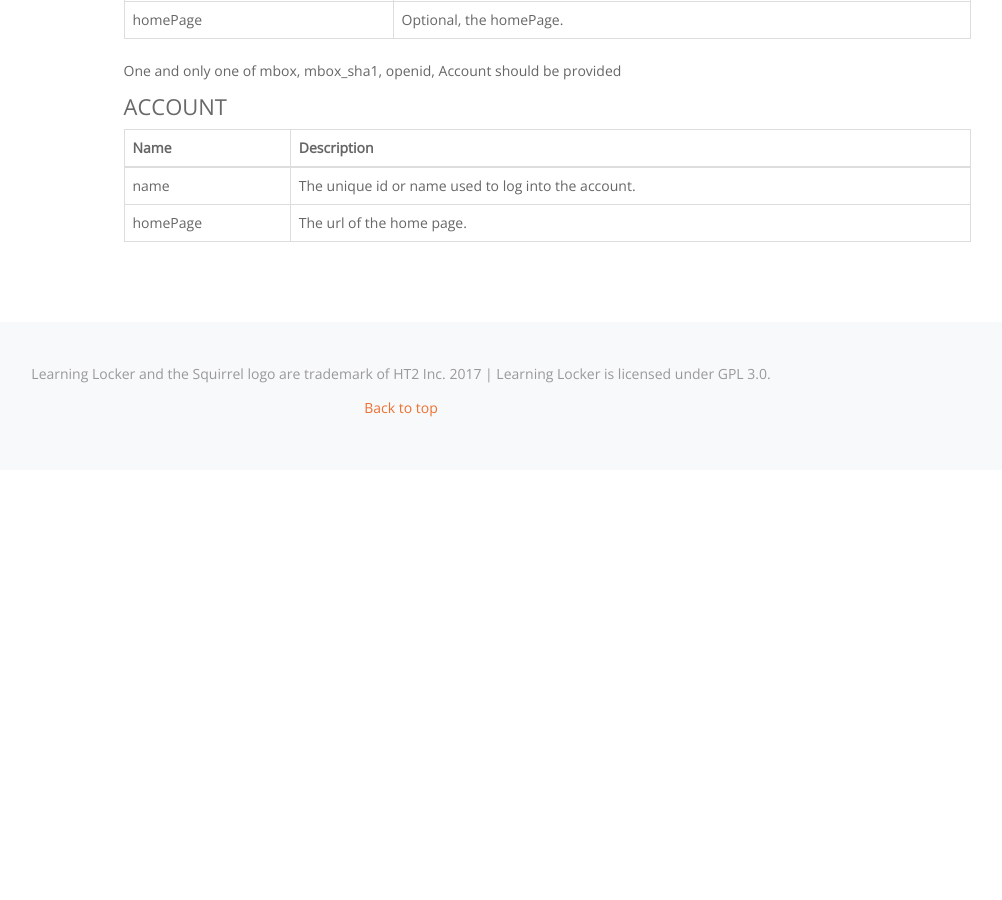
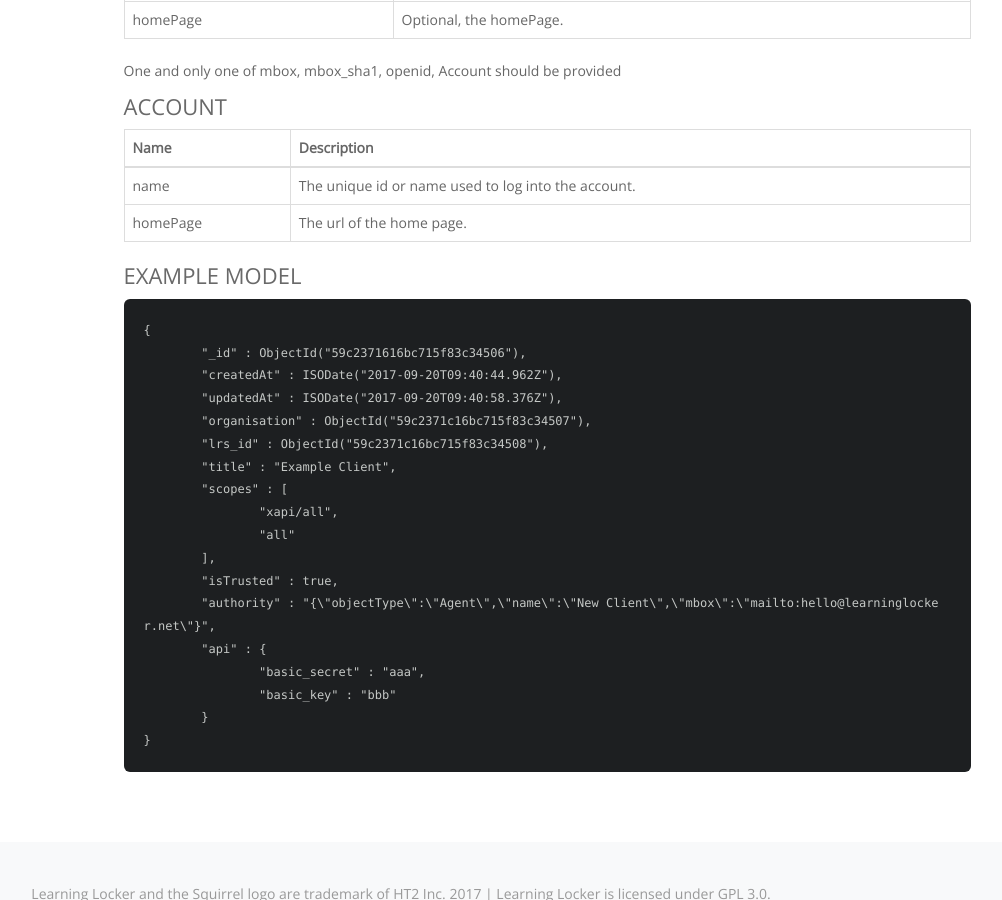
Before and after one commit to LearningLocker/docs, a Jekyll site: the page built from src/http-clients.md, in a window 1280 px wide and 900 px high, scrolled down 1273 px. Shown: the whole window, without its empty margins (239-1241 px from the left). Built offline with Jekyll 4.4.1, drawn with Linux system fonts in a browser that asks for light colours; nearby versions of some CDN libraries; our own code applies the rules of GitHub Pages for plain Markdown files; before the commit the page ends 1743 px from its top, so only the background shows below that.

Commit message:
Adds client model example.

````diff
--- a/src/http-clients.md
+++ b/src/http-clients.md
@@ -52,3 +52,25 @@ Name | Description
 --- | ---
 name | The unique id or name used to log into the account.
 homePage | The url of the home page.
+
+### Example Model
+```json
+{
+	"_id" : ObjectId("59c2371616bc715f83c34506"),
+	"createdAt" : ISODate("2017-09-20T09:40:44.962Z"),
+	"updatedAt" : ISODate("2017-09-20T09:40:58.376Z"),
+	"organisation" : ObjectId("59c2371c16bc715f83c34507"),
+	"lrs_id" : ObjectId("59c2371c16bc715f83c34508"),
+	"title" : "Example Client",
+	"scopes" : [
+		"xapi/all",
+		"all"
+	],
+	"isTrusted" : true,
+	"authority" : "{\"objectType\":\"Agent\",\"name\":\"New Client\",\"mbox\":\"mailto:hello@learninglocker.net\"}",
+	"api" : {
+		"basic_secret" : "aaa",
+		"basic_key" : "bbb"
+	}
+}
+```
````
